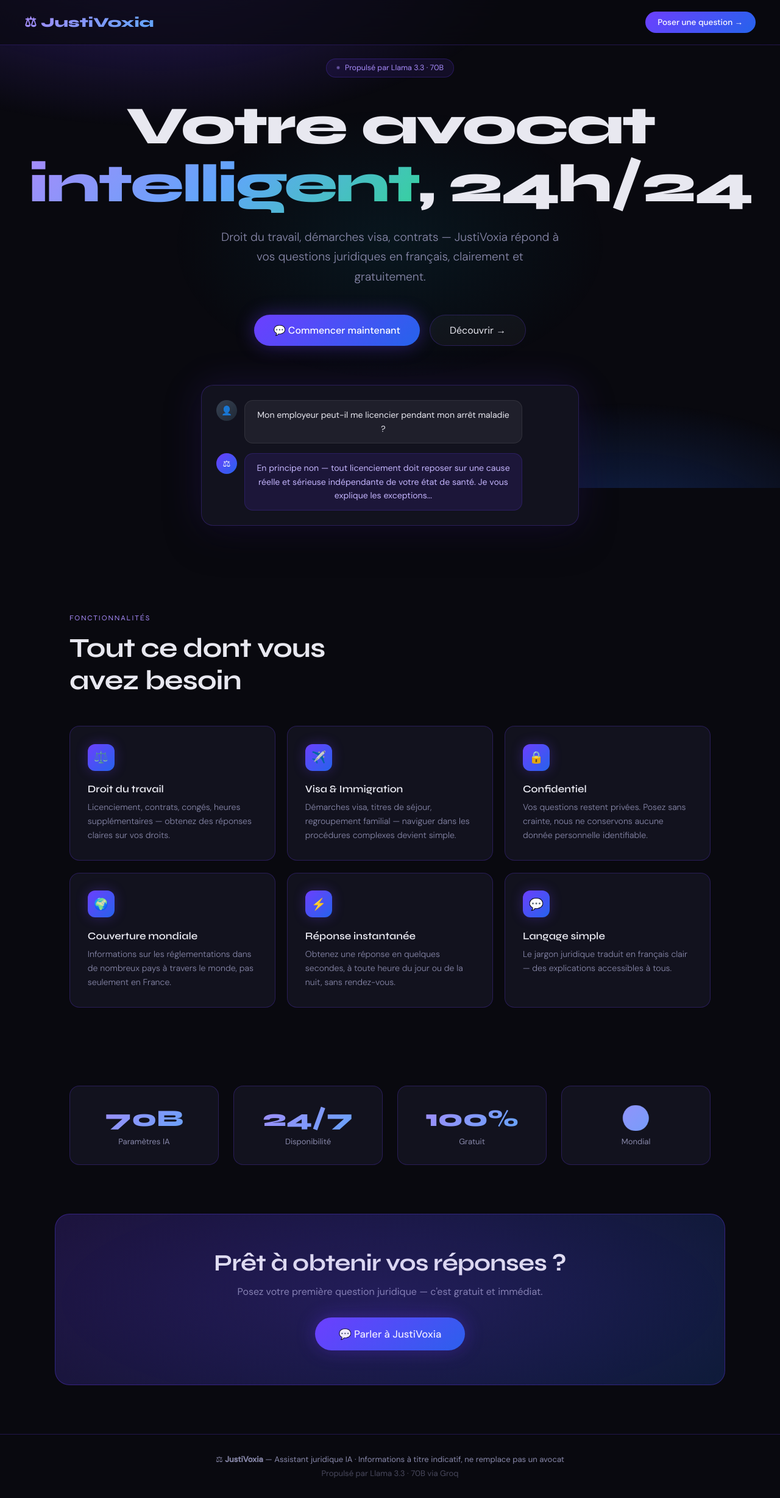
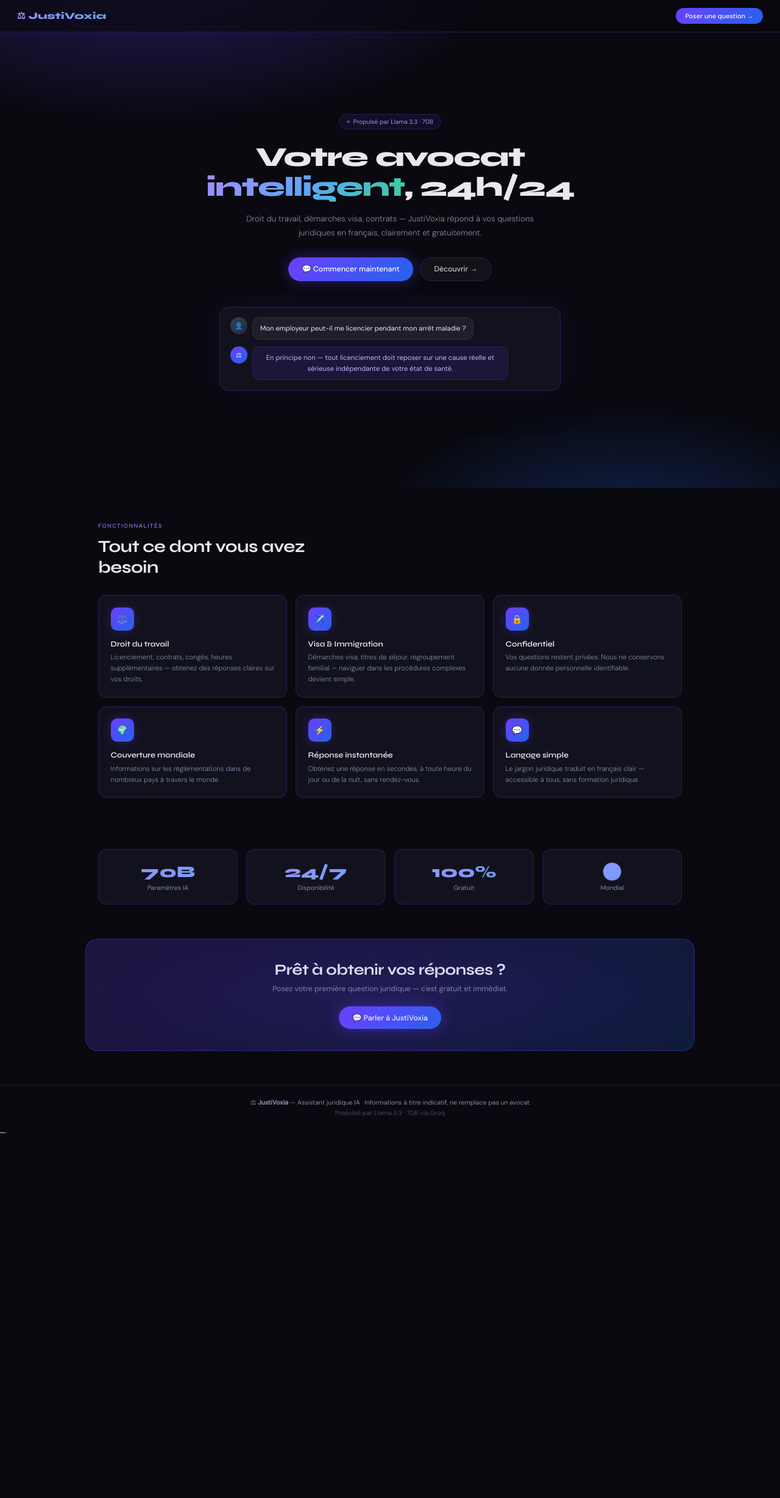
Before and after one commit to babetude-ops/justivoxia, a Flask app: page / in a window 1280 px wide. Shown: the whole page at 61% size. After the commit the page ends 1859 px from the top, so only its background shows below. Run offline with Flask 3, Linux system fonts and the light colour scheme.

Commit message:
taille texte reduite

````diff
--- a/templates/index.html
+++ b/templates/index.html
@@ -20,7 +20,7 @@
       --muted: #8888aa;
     }
 
-    html { scroll-behavior: smooth; }
+    html { scroll-behavior: smooth; font-size: 14px; }
 
     body {
       font-family: 'DM Sans', sans-serif;
@@ -36,8 +36,7 @@
       inset: 0;
       background:
         radial-gradient(ellipse 80% 60% at 20% -10%, rgba(108,63,255,0.35) 0%, transparent 60%),
-        radial-gradient(ellipse 60% 50% at 80% 110%, rgba(37,99,235,0.3) 0%, transparent 55%),
-        radial-gradient(ellipse 40% 40% at 50% 50%, rgba(6,182,212,0.08) 0%, transparent 70%);
+        radial-gradient(ellipse 60% 50% at 80% 110%, rgba(37,99,235,0.3) 0%, transparent 55%);
       pointer-events: none;
       z-index: 0;
     }
@@ -46,7 +45,7 @@
       position: fixed;
       top: 0; left: 0; right: 0;
       z-index: 100;
-      padding: 1.2rem 2.5rem;
+      padding: 0.9rem 2rem;
       display: flex;
       align-items: center;
       justify-content: space-between;
@@ -58,7 +57,7 @@
     .logo {
       font-family: 'Syne', sans-serif;
       font-weight: 800;
-      font-size: 1.4rem;
+      font-size: 1.1rem;
       background: linear-gradient(135deg, #a78bfa, #60a5fa);
       -webkit-background-clip: text;
       -webkit-text-fill-color: transparent;
@@ -68,12 +67,12 @@
     .nav-cta {
       display: inline-flex;
       align-items: center;
-      gap: 0.5rem;
-      padding: 0.55rem 1.3rem;
+      gap: 0.4rem;
+      padding: 0.45rem 1.1rem;
       background: linear-gradient(135deg, var(--v1), var(--b1));
       border-radius: 50px;
       color: #fff;
-      font-size: 0.85rem;
+      font-size: 0.78rem;
       font-weight: 500;
       text-decoration: none;
       transition: opacity 0.2s, transform 0.2s;
@@ -89,25 +88,25 @@
       align-items: center;
       justify-content: center;
       text-align: center;
-      padding: 6rem 1.5rem 4rem;
+      padding: 5rem 1.5rem 3rem;
     }
 
     .badge {
       display: inline-flex;
       align-items: center;
-      gap: 0.5rem;
-      padding: 0.4rem 1rem;
+      gap: 0.4rem;
+      padding: 0.35rem 0.9rem;
       border: 1px solid var(--border);
       border-radius: 50px;
-      font-size: 0.78rem;
+      font-size: 0.72rem;
       color: #a78bfa;
       background: rgba(108, 63, 255, 0.1);
-      margin-bottom: 2rem;
+      margin-bottom: 1.5rem;
       animation: fadeDown 0.8s ease both;
     }
 
     .badge-dot {
-      width: 6px; height: 6px;
+      width: 5px; height: 5px;
       background: #a78bfa;
       border-radius: 50%;
       animation: pulse 2s infinite;
@@ -120,11 +119,11 @@
 
     h1 {
       font-family: 'Syne', sans-serif;
-      font-size: clamp(2.8rem, 7vw, 5.5rem);
+      font-size: clamp(1.8rem, 4.5vw, 3.2rem);
       font-weight: 800;
-      line-height: 1.08;
+      line-height: 1.1;
       letter-spacing: -0.03em;
-      margin-bottom: 1.5rem;
+      margin-bottom: 1.2rem;
       animation: fadeUp 0.9s ease 0.1s both;
     }
 
@@ -136,18 +135,18 @@
     }
 
     .hero-sub {
-      font-size: clamp(1rem, 2vw, 1.2rem);
+      font-size: clamp(0.82rem, 1.5vw, 0.95rem);
       color: var(--muted);
-      max-width: 560px;
+      max-width: 500px;
       line-height: 1.7;
-      margin-bottom: 2.8rem;
+      margin-bottom: 2rem;
       animation: fadeUp 0.9s ease 0.2s both;
       font-weight: 300;
     }
 
     .hero-actions {
       display: flex;
-      gap: 1rem;
+      gap: 0.8rem;
       flex-wrap: wrap;
       justify-content: center;
       animation: fadeUp 0.9s ease 0.3s both;
@@ -156,31 +155,28 @@
     .btn-primary {
       display: inline-flex;
       align-items: center;
-      gap: 0.6rem;
-      padding: 0.9rem 2rem;
+      gap: 0.5rem;
+      padding: 0.75rem 1.6rem;
       background: linear-gradient(135deg, var(--v1), var(--b1));
       border-radius: 50px;
       color: #fff;
-      font-size: 1rem;
+      font-size: 0.88rem;
       font-weight: 500;
       text-decoration: none;
-      box-shadow: 0 0 30px rgba(108,63,255,0.4), 0 4px 20px rgba(0,0,0,0.3);
+      box-shadow: 0 0 25px rgba(108,63,255,0.4);
       transition: transform 0.25s, box-shadow 0.25s;
     }
-    .btn-primary:hover {
-      transform: translateY(-2px);
-      box-shadow: 0 0 50px rgba(108,63,255,0.5), 0 8px 30px rgba(0,0,0,0.4);
-    }
+    .btn-primary:hover { transform: translateY(-2px); box-shadow: 0 0 40px rgba(108,63,255,0.5); }
 
     .btn-secondary {
       display: inline-flex;
       align-items: center;
-      gap: 0.6rem;
-      padding: 0.9rem 2rem;
+      gap: 0.5rem;
+      padding: 0.75rem 1.6rem;
       border: 1px solid var(--border);
       border-radius: 50px;
       color: var(--text);
-      font-size: 1rem;
+      font-size: 0.88rem;
       font-weight: 400;
       text-decoration: none;
       background: rgba(255,255,255,0.04);
@@ -189,39 +185,36 @@
     .btn-secondary:hover { background: rgba(255,255,255,0.08); transform: translateY(-2px); }
 
     .hero-card {
-      position: relative;
-      margin-top: 4rem;
+      margin-top: 3rem;
       width: 100%;
-      max-width: 620px;
+      max-width: 560px;
       background: var(--card);
       border: 1px solid var(--border);
-      border-radius: 20px;
-      padding: 1.5rem;
+      border-radius: 16px;
+      padding: 1.2rem;
       animation: fadeUp 1s ease 0.4s both;
-      box-shadow: 0 0 60px rgba(108,63,255,0.15), 0 20px 60px rgba(0,0,0,0.4);
+      box-shadow: 0 0 50px rgba(108,63,255,0.12), 0 20px 50px rgba(0,0,0,0.4);
     }
 
-    .chat-preview { display: flex; flex-direction: column; gap: 1rem; }
+    .chat-preview { display: flex; flex-direction: column; gap: 0.8rem; }
 
-    .msg { display: flex; gap: 0.75rem; align-items: flex-start; }
+    .msg { display: flex; gap: 0.6rem; align-items: flex-start; }
 
     .msg-avatar {
-      width: 34px; height: 34px;
+      width: 28px; height: 28px;
       border-radius: 50%;
       flex-shrink: 0;
-      display: flex;
-      align-items: center;
-      justify-content: center;
-      font-size: 0.9rem;
+      display: flex; align-items: center; justify-content: center;
+      font-size: 0.78rem;
     }
 
     .msg-user .msg-avatar { background: linear-gradient(135deg, #374151, #1f2937); color: #9ca3af; }
     .msg-bot .msg-avatar { background: linear-gradient(135deg, var(--v1), var(--b1)); color: #fff; }
 
     .msg-bubble {
-      padding: 0.75rem 1rem;
-      border-radius: 14px;
-      font-size: 0.88rem;
+      padding: 0.6rem 0.85rem;
+      border-radius: 12px;
+      font-size: 0.8rem;
       line-height: 1.6;
       max-width: 80%;
     }
@@ -240,84 +233,82 @@
     .features {
       position: relative;
       z-index: 1;
-      padding: 5rem 1.5rem;
-      max-width: 1100px;
+      padding: 4rem 1.5rem;
+      max-width: 1000px;
       margin: 0 auto;
     }
 
     .section-label {
       font-family: 'Syne', sans-serif;
-      font-size: 0.75rem;
+      font-size: 0.68rem;
       letter-spacing: 0.15em;
       text-transform: uppercase;
       color: #a78bfa;
-      margin-bottom: 1rem;
+      margin-bottom: 0.8rem;
     }
 
     .section-title {
       font-family: 'Syne', sans-serif;
-      font-size: clamp(1.8rem, 4vw, 2.8rem);
+      font-size: clamp(1.3rem, 3vw, 2rem);
       font-weight: 700;
       letter-spacing: -0.02em;
-      margin-bottom: 3rem;
-      max-width: 500px;
+      margin-bottom: 2rem;
+      max-width: 420px;
     }
 
     .grid-3 {
       display: grid;
-      grid-template-columns: repeat(auto-fit, minmax(280px, 1fr));
-      gap: 1.2rem;
+      grid-template-columns: repeat(auto-fit, minmax(250px, 1fr));
+      gap: 1rem;
     }
 
     .feature-card {
       background: var(--card);
       border: 1px solid var(--border);
-      border-radius: 16px;
-      padding: 1.8rem;
+      border-radius: 14px;
+      padding: 1.4rem;
       transition: border-color 0.3s, transform 0.3s;
     }
-    .feature-card:hover { border-color: rgba(108,63,255,0.6); transform: translateY(-4px); }
+    .feature-card:hover { border-color: rgba(108,63,255,0.6); transform: translateY(-3px); }
 
     .feat-icon {
-      width: 44px; height: 44px;
-      border-radius: 12px;
+      width: 38px; height: 38px;
+      border-radius: 10px;
       background: linear-gradient(135deg, var(--v1), var(--b1));
-      display: flex;
-      align-items: center;
-      justify-content: center;
-      font-size: 1.2rem;
-      margin-bottom: 1.2rem;
-      box-shadow: 0 0 20px rgba(108,63,255,0.3);
+      display: flex; align-items: center; justify-content: center;
+      font-size: 1rem;
+      margin-bottom: 1rem;
+      box-shadow: 0 0 15px rgba(108,63,255,0.3);
     }
 
-    .feat-title { font-family: 'Syne', sans-serif; font-size: 1.05rem; font-weight: 600; margin-bottom: 0.5rem; }
-    .feat-desc { font-size: 0.88rem; color: var(--muted); line-height: 1.65; font-weight: 300; }
+    .feat-title { font-family: 'Syne', sans-serif; font-size: 0.92rem; font-weight: 600; margin-bottom: 0.4rem; }
+    .feat-desc { font-size: 0.8rem; color: var(--muted); line-height: 1.6; font-weight: 300; }
 
     .stats {
       position: relative;
       z-index: 1;
-      padding: 3rem 1.5rem 5rem;
-      max-width: 1100px;
+      padding: 2rem 1.5rem 4rem;
+      max-width: 1000px;
       margin: 0 auto;
     }
 
     .stats-grid {
       display: grid;
-      grid-template-columns: repeat(auto-fit, minmax(180px, 1fr));
-      gap: 1.5rem;
+      grid-template-columns: repeat(auto-fit, minmax(160px, 1fr));
+      gap: 1rem;
     }
 
     .stat-card {
       background: var(--card);
       border: 1px solid var(--border);
-      border-radius: 16px;
-      padding: 1.8rem;
+      border-radius: 14px;
+      padding: 1.4rem;
       text-align: center;
     }
 
     .stat-num {
       font-family: 'Syne', sans-serif;
-      font-size: 2.4rem;
+      font-size: 1.9rem;
       font-weight: 800;
       background: linear-gradient(135deg, #a78bfa, #60a5fa);
       -webkit-background-clip: text;
@@ -325,63 +316,62 @@
       background-clip: text;
     }
 
-    .stat-label { font-size: 0.82rem; color: var(--muted); margin-top: 0.4rem; }
+    .stat-label { font-size: 0.75rem; color: var(--muted); margin-top: 0.3rem; }
 
     .cta-banner {
       position: relative;
       z-index: 1;
-      margin: 0 1.5rem 5rem;
-      max-width: 1100px;
+      margin: 0 1.5rem 4rem;
+      max-width: 1000px;
       margin-left: auto;
       margin-right: auto;
       background: linear-gradient(135deg, rgba(108,63,255,0.2), rgba(37,99,235,0.2));
       border: 1px solid rgba(108,63,255,0.35);
-      border-radius: 24px;
-      padding: 3.5rem 2.5rem;
+      border-radius: 20px;
+      padding: 2.5rem 2rem;
       text-align: center;
       overflow: hidden;
     }
 
     .cta-banner::before {
       content: '';
-      position: absolute;
-      inset: 0;
-      background: radial-gradient(ellipse 60% 80% at 50% 50%, rgba(108,63,255,0.15), transparent);
+      position: absolute; inset: 0;
+      background: radial-gradient(ellipse 60% 80% at 50% 50%, rgba(108,63,255,0.12), transparent);
       pointer-events: none;
     }
 
     .cta-banner h2 {
       font-family: 'Syne', sans-serif;
-      font-size: clamp(1.6rem, 4vw, 2.4rem);
+      font-size: clamp(1.2rem, 3vw, 1.8rem);
       font-weight: 700;
       letter-spacing: -0.02em;
-      margin-bottom: 0.8rem;
+      margin-bottom: 0.6rem;
     }
 
-    .cta-banner p { color: var(--muted); margin-bottom: 2rem; font-size: 1rem; }
+    .cta-banner p { color: var(--muted); margin-bottom: 1.5rem; font-size: 0.88rem; }
 
     footer {
       position: relative;
       z-index: 1;
       text-align: center;
-      padding: 2rem 1.5rem;
+      padding: 1.5rem;
       border-top: 1px solid var(--border);
       color: var(--muted);
-      font-size: 0.82rem;
+      font-size: 0.75rem;
     }
 
     @keyframes fadeUp {
-      from { opacity: 0; transform: translateY(24px); }
+      from { opacity: 0; transform: translateY(20px); }
       to   { opacity: 1; transform: translateY(0); }
     }
     @keyframes fadeDown {
-      from { opacity: 0; transform: translateY(-16px); }
+      from { opacity: 0; transform: translateY(-12px); }
       to   { opacity: 1; transform: translateY(0); }
     }
 
     @media (max-width: 600px) {
-      nav { padding: 1rem 1.2rem; }
-      .hero { padding: 5rem 1rem 3rem; }
+      nav { padding: 0.8rem 1rem; }
+      .hero { padding: 4.5rem 1rem 2.5rem; }
     }
   </style>
 </head>
@@ -417,9 +407,7 @@
         </div>
         <div class="msg msg-bot">
           <div class="msg-avatar">⚖</div>
-          <div class="msg-bubble">
-            En principe non — tout licenciement doit reposer sur une cause réelle et sérieuse indépendante de votre état de santé. Je vous explique les exceptions...
-          </div>
+          <div class="msg-bubble">En principe non — tout licenciement doit reposer sur une cause réelle et sérieuse indépendante de votre état de santé.</div>
         </div>
       </div>
     </div>
@@ -442,22 +430,22 @@
       <div class="feature-card">
         <div class="feat-icon">🔒</div>
         <h3 class="feat-title">Confidentiel</h3>
-        <p class="feat-desc">Vos questions restent privées. Posez sans crainte, nous ne conservons aucune donnée personnelle identifiable.</p>
+        <p class="feat-desc">Vos questions restent privées. Nous ne conservons aucune donnée personnelle identifiable.</p>
       </div>
       <div class="feature-card">
         <div class="feat-icon">🌍</div>
         <h3 class="feat-title">Couverture mondiale</h3>
-        <p class="feat-desc">Informations sur les réglementations dans de nombreux pays à travers le monde, pas seulement en France.</p>
+        <p class="feat-desc">Informations sur les réglementations dans de nombreux pays à travers le monde.</p>
       </div>
       <div class="feature-card">
         <div class="feat-icon">⚡</div>
         <h3 class="feat-title">Réponse instantanée</h3>
-        <p class="feat-desc">Obtenez une réponse en quelques secondes, à toute heure du jour ou de la nuit, sans rendez-vous.</p>
+        <p class="feat-desc">Obtenez une réponse en secondes, à toute heure du jour ou de la nuit, sans rendez-vous.</p>
       </div>
       <div class="feature-card">
         <div class="feat-icon">💬</div>
         <h3 class="feat-title">Langage simple</h3>
-        <p class="feat-desc">Le jargon juridique traduit en français clair — des explications accessibles à tous.</p>
+        <p class="feat-desc">Le jargon juridique traduit en français clair — accessible à tous, sans formation juridique.</p>
       </div>
     </div>
   </section>
@@ -471,18 +459,17 @@
     </div>
   </section>
 
-  <div class="cta-banner" style="margin-bottom:5rem;">
+  <div class="cta-banner" style="margin-bottom:4rem;">
     <h2>Prêt à obtenir vos réponses ?</h2>
     <p>Posez votre première question juridique — c'est gratuit et immédiat.</p>
-    <a href="/chat" class="btn-primary" style="font-size:1.05rem; padding:1rem 2.4rem;">
-      💬 Parler à JustiVoxia
-    </a>
+    <a href="/chat" class="btn-primary">💬 Parler à JustiVoxia</a>
   </div>
 
   <footer>
     <p>⚖ <strong>JustiVoxia</strong> — Assistant juridique IA · Informations à titre indicatif, ne remplace pas un avocat</p>
-    <p style="margin-top:0.4rem; opacity:0.5;">Propulsé par Llama 3.3 · 70B via Groq</p>
+    <p style="margin-top:0.3rem; opacity:0.5;">Propulsé par Llama 3.3 · 70B via Groq</p>
   </footer>
 
 </body>
 </html>
+```
````
